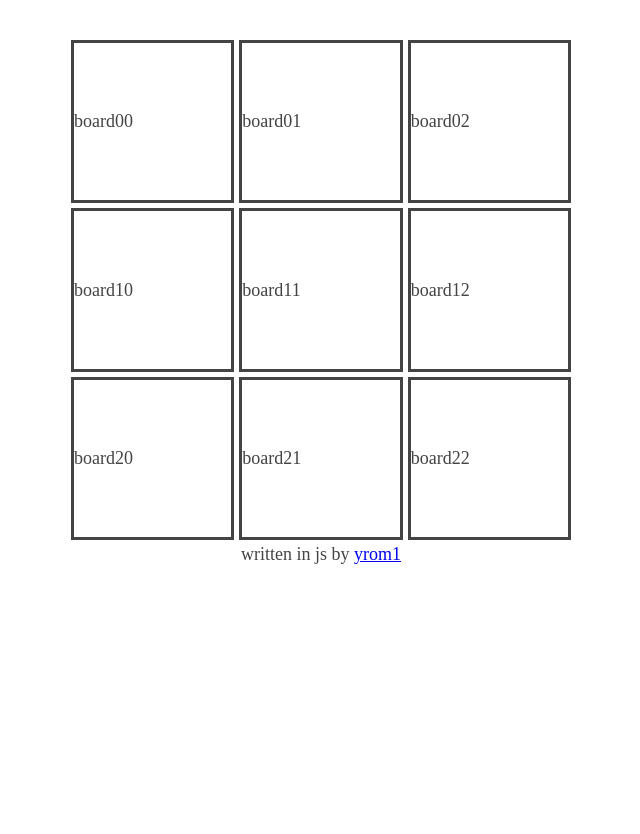
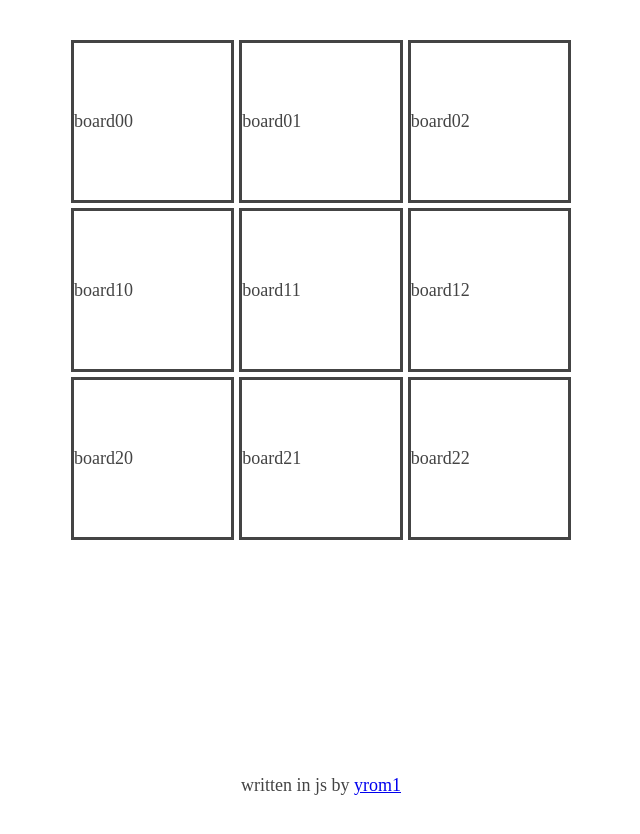
Before and after one commit to yrom1/js-tic-tac-toe, a plain HTML site: page index.html in a window 1280 px wide. Shown: the whole page, without its empty margins (319-959 px from the left). Before the commit the page ends 800 px from the top, so only its background shows below. Drawn offline with Linux system fonts and the light colour scheme.

Commit message:
i need to study more css

```diff
--- a/index.html
+++ b/index.html
@@ -6,9 +6,7 @@
         <script defer src='ttt.js'></script>
     </head>
     <body>
-        <div id="board-container">
-            <div id="board"></div>
-        </div>
+        <div id="board"></div>
         <footer>written in js by <a href="https://github.com/yrom1/js-tic-tac-toe">yrom1</a></footer>
     </body>
 </html>
--- a/main.css
+++ b/main.css
@@ -1,29 +1,24 @@
 body {
     margin: 40px auto;
     max-width: 650px;
+    height: 100vh;
     line-height: 1.6;
     font-size: 18px;
     color: #444;
     padding: 0 10px;
 }
 
-#board-container {
+#board {
     display: grid;
     margin: 0 auto;
     height: 500px;
     width: 500px;
 }
 
-#board {
-    /*
-    display: grid;
-    height: 250px;
-    width: 250px;
-    align-items: center;
-    */
-}
-
 footer {
-    margin: 0 auto;
+    position: absolute;
+    left: 0;
+    width: 100%;
+    bottom: 0;
     text-align: center;
 }
```
